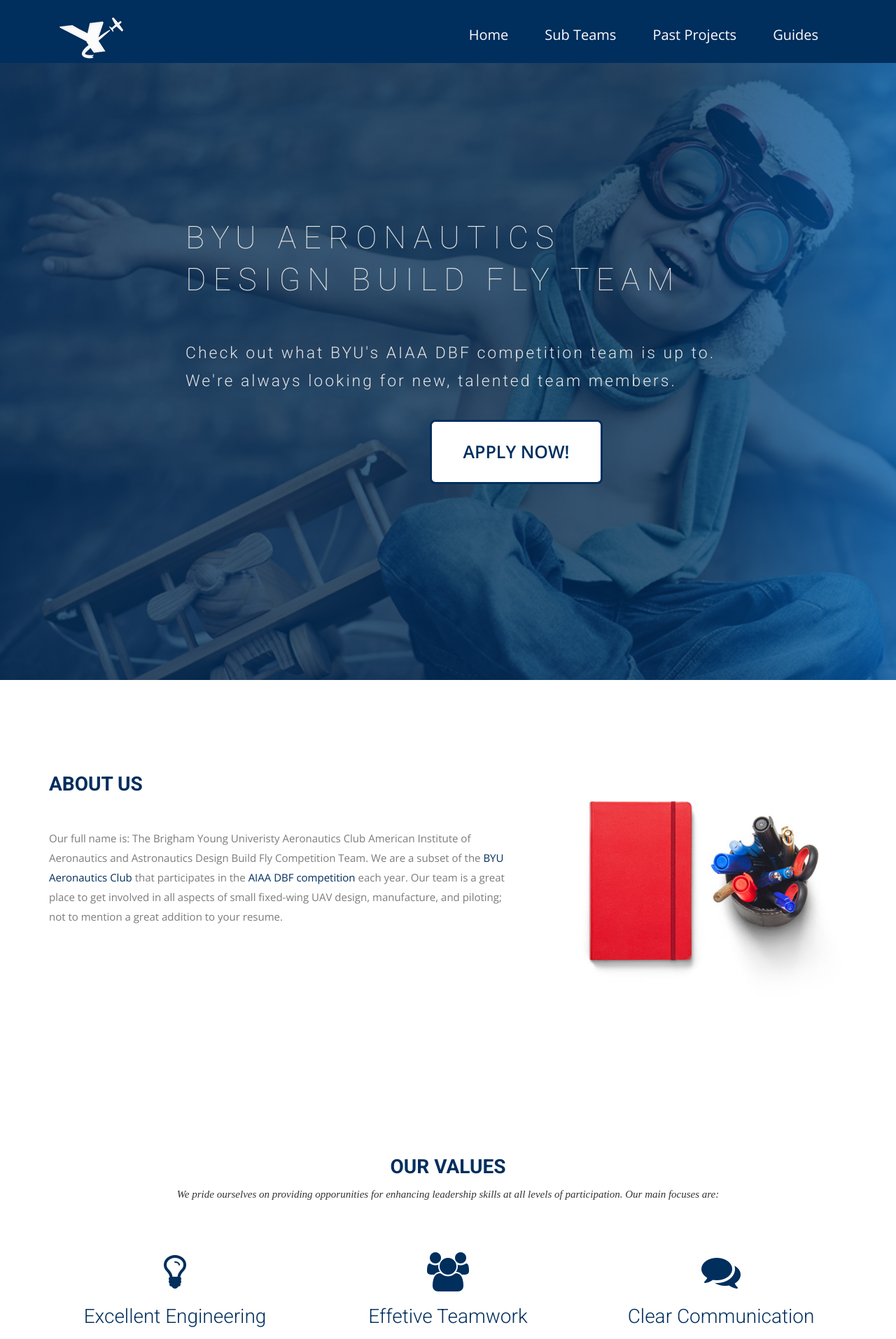
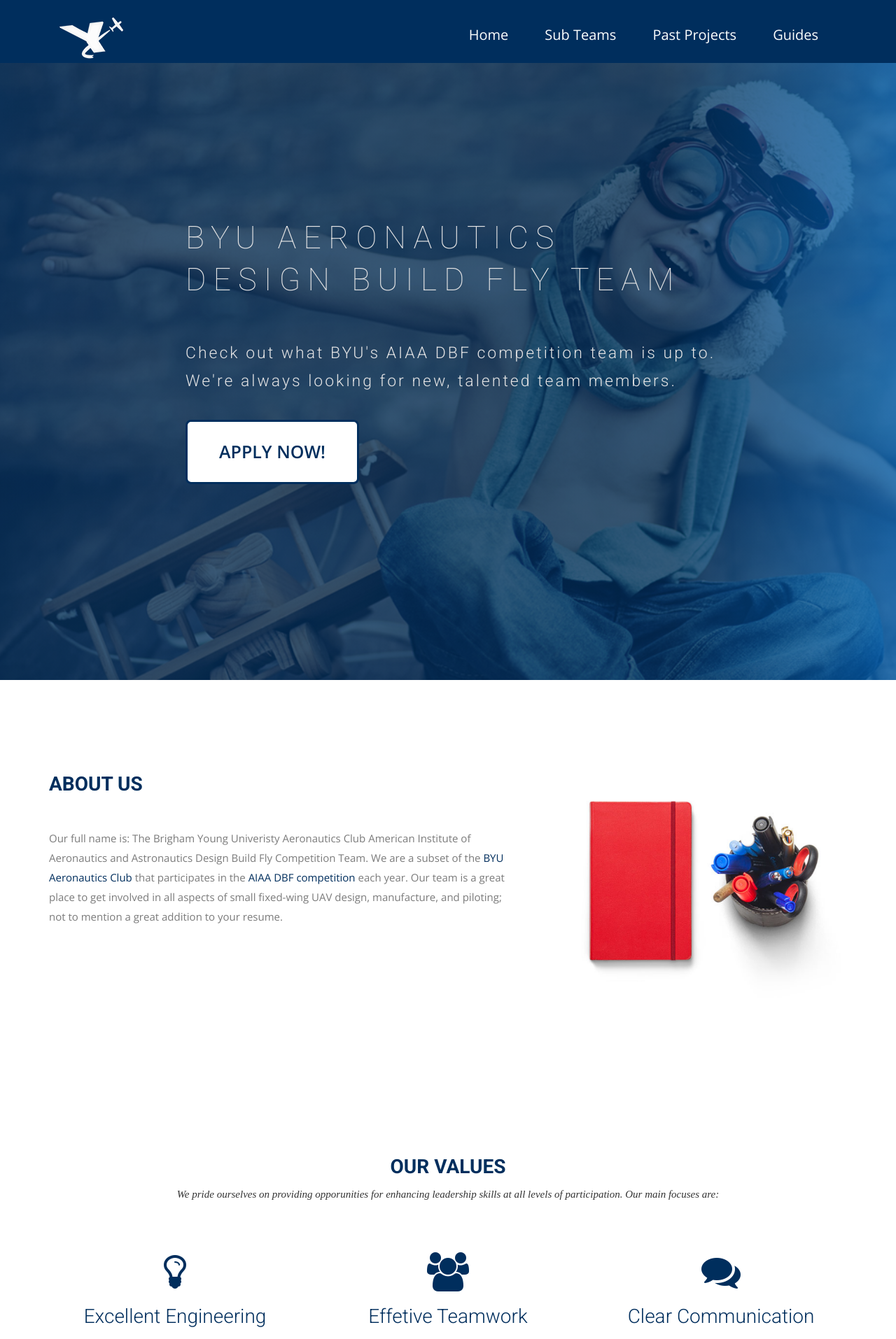
Before and after one commit to BYU-Aeronautics-Club/DBF, a Jekyll site: the page built from index.html, in a window 1280 px wide. Shown: the top 1914 px of the page at 70% size. Built offline with Jekyll 4.4.1, drawn with Linux system fonts in a browser that asks for light colours; nearby versions of some CDN libraries; some web fonts are replaced.

Commit message:
try something else

```diff
--- a/index.html
+++ b/index.html
@@ -13,9 +13,7 @@
           <h1 class="animated fadeInUp">BYU AERONAUTICS<br> DESIGN BUILD FLY TEAM</h1>
           <p class="animated fadeInUp">Check out what BYU's AIAA DBF competition team is up to.
               <br>We're always looking for new, talented team members.</p>
-            <div class="col text-center">
-              <button class="btn btn-default btn-wow" href="#" >APPLY NOW!</button>
-            </div>
+              <div class="btn btn-default btn-wow" href="#" >APPLY NOW!</div>
         </div>
       </div>
     </div>
```
